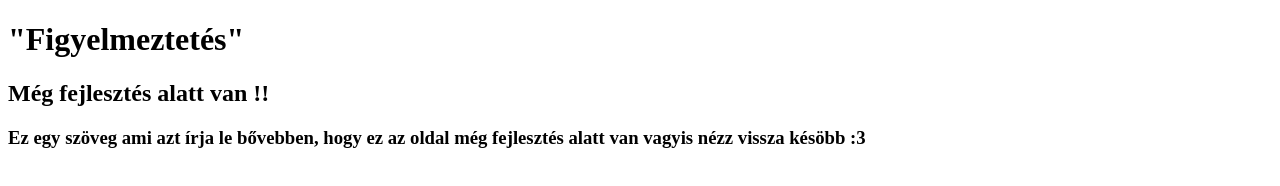
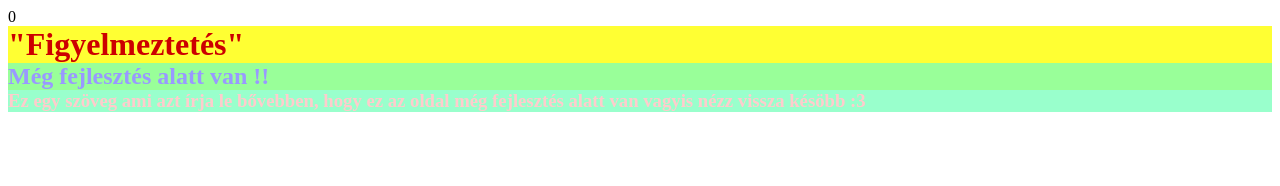
Before and after one commit to kumasenpai/teszt-repo-2018-13T, a plain HTML site: page public_html/index.html in a window 1280 px wide. Drawn offline with Linux system fonts and the light colour scheme.

Commit message:
Ez a css 2.1 commit

```diff
--- a/public_html/index.html
+++ b/public_html/index.html
@@ -8,13 +8,18 @@ and open the template in the editor.
     <head>
         <title>TODO supply a title</title>
         <meta charset="UTF-8">
-        <meta name="viewport" content="width=device-width, initial-scale=1.0">
-
+        <meta name="viewport" content="width=device-width, initial-scale=1.0">0
+        <link rel="stylesheet" type="text/css" href="stylesheet.css">
+        <link rel="stylesheet" type="text/css" href="2stylesheet.css">
     </head>
     <body>
         <h1> "Figyelmeztetés" </h1>
 
         <h2> Még fejlesztés alatt van !! </h2>
         <h3> Ez egy szöveg ami azt írja le bővebben, hogy ez az oldal még fejlesztés alatt van vagyis nézz vissza késöbb :3   </h3>
+
+
     </body>
+
+
 </html>
```
